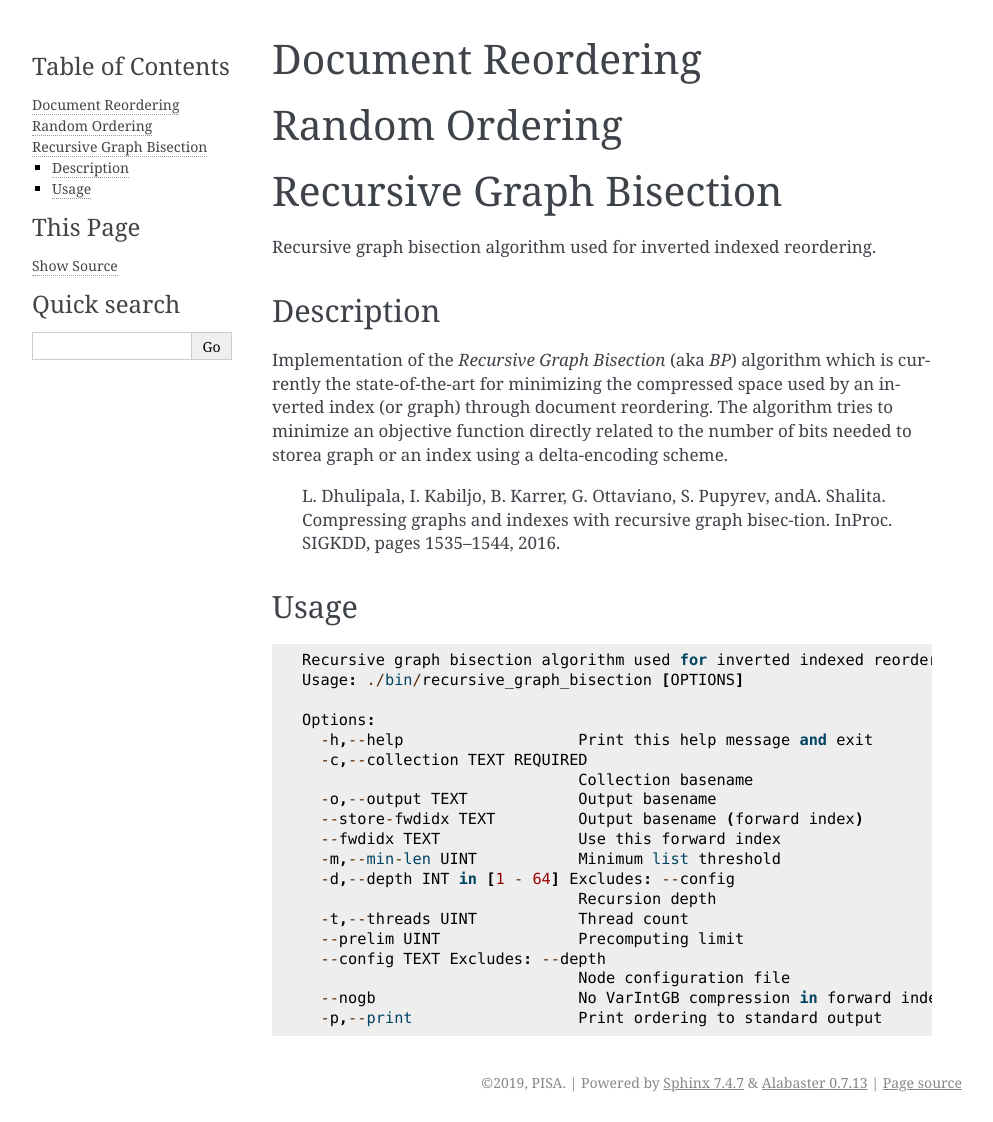
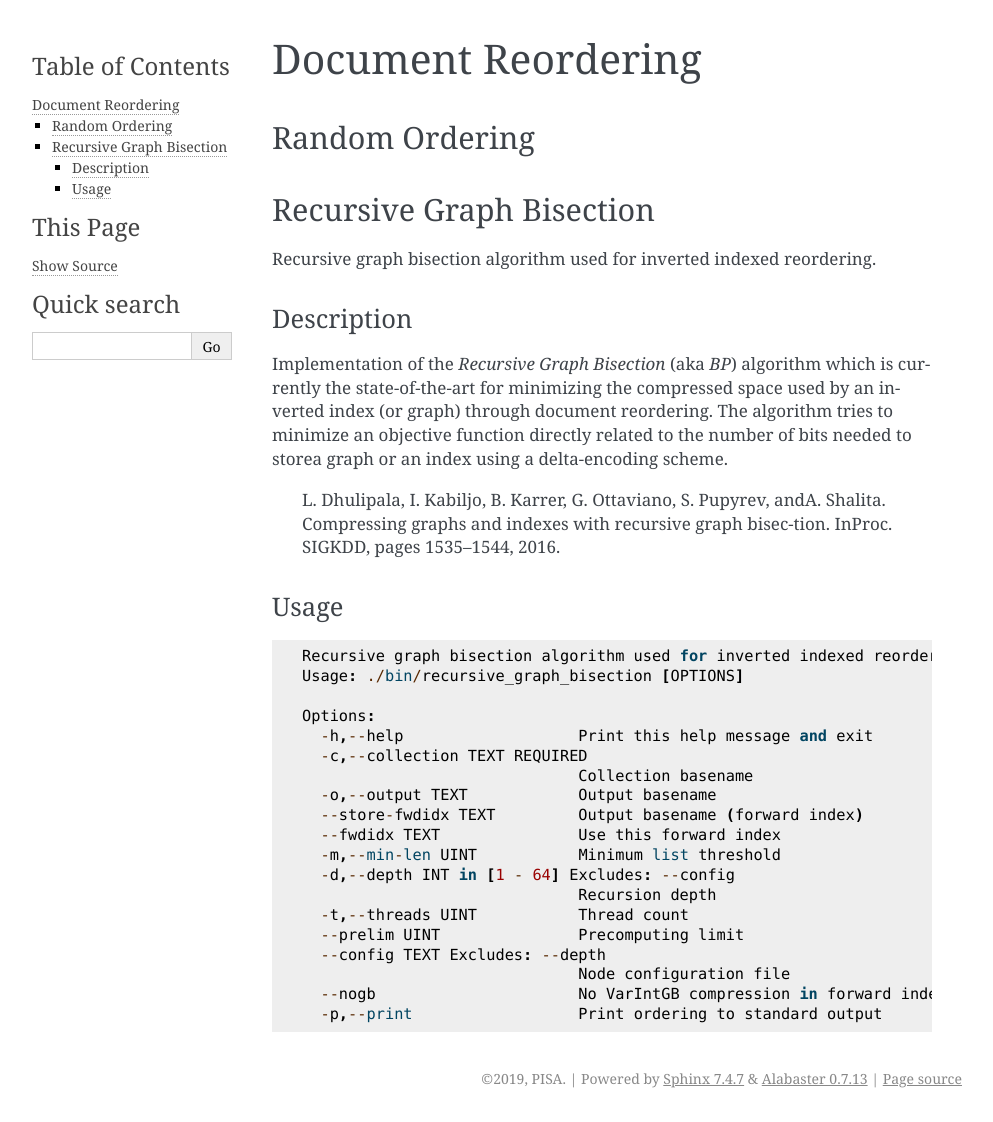
Before and after one commit to pisa-engine/pisa, a Sphinx documentation site: the page built from docs/source/document_reordering.md, in a window 1280 px wide. Shown: the whole page, without its empty margins (148-1141 px from the left). Built offline with Sphinx 7.4.7, drawn with Linux system fonts in a browser that asks for light colours.

````diff
--- a/docs/source/document_reordering.md
+++ b/docs/source/document_reordering.md
@@ -1,26 +1,24 @@
-Document Reordering
-===================
-
-Random Ordering
-===============
+# Document Reordering
 
 
-Recursive Graph Bisection
-============================
+## Random Ordering
+
+
+
+## Recursive Graph Bisection
+
 
 Recursive graph bisection algorithm used for inverted indexed reordering.
 
 
-Description
------------
+### Description
 
 Implementation of the *Recursive Graph Bisection* (aka *BP*) algorithm which is currently the state-of-the-art for minimizing the compressed space used by an inverted index (or graph) through document reordering.
 The  algorithm tries to minimize an objective function directly related to the number of bits needed to storea graph or an index using a delta-encoding scheme.
 
 >  L.  Dhulipala,  I.  Kabiljo,  B.  Karrer,  G.  Ottaviano,  S.  Pupyrev,  andA.  Shalita.   Compressing  graphs  and  indexes  with  recursive  graph  bisec-tion.  InProc. SIGKDD, pages 1535–1544, 2016.
 
-Usage
------
+### Usage
 
 ```
 Recursive graph bisection algorithm used for inverted indexed reordering.
````
